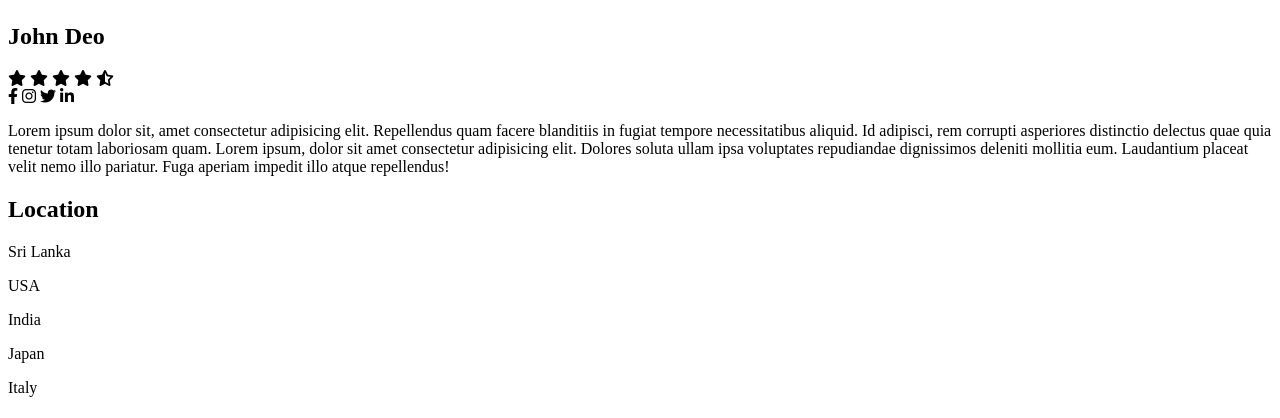
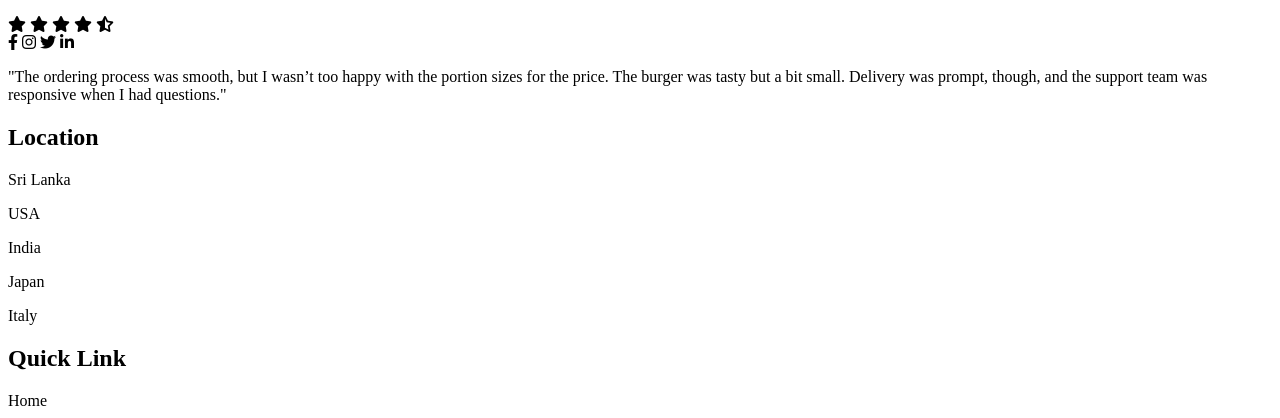
Before and after one commit to Casperlaiyuansoon/IntergrativeAssignment, a PHP site: page /review.php in a window 1280 px wide. Shown: the part 2329-2747 px from the top of the page. Run offline with PHP 8.4, Linux system fonts and the light colour scheme; some libraries are stand-ins or nearby versions.

Commit message:
Update about.php&Review.php

```diff
--- a/FoodOrderingSystem/app/view/review.php
+++ b/FoodOrderingSystem/app/view/review.php
@@ -68,12 +68,7 @@
                 </div>
 
                 <p>
-                    Lorem ipsum dolor sit, amet consectetur adipisicing elit. Repellendus quam facere
-                    blanditiis in fugiat tempore necessitatibus aliquid. Id adipisci, rem corrupti
-                    asperiores distinctio delectus quae quia tenetur totam laboriosam quam. Lorem ipsum,
-                    dolor sit amet consectetur adipisicing elit. Dolores soluta ullam ipsa voluptates
-                    repudiandae dignissimos deleniti mollitia eum. Laudantium placeat velit nemo illo
-                    pariatur. Fuga aperiam impedit illo atque repellendus!
+                  "Amazing experience! The interface is super user-friendly, and I love how easy it is to customize my order. The food arrived on time, still hot and fresh. I’ll definitely be ordering again soon. Highly recommend!"
                 </p>
 
             </div>
@@ -105,12 +100,7 @@
                 </div>
 
                 <p>
-                    Lorem ipsum dolor sit, amet consectetur adipisicing elit. Repellendus quam facere
-                    blanditiis in fugiat tempore necessitatibus aliquid. Id adipisci, rem corrupti
-                    asperiores distinctio delectus quae quia tenetur totam laboriosam quam. Lorem ipsum,
-                    dolor sit amet consectetur adipisicing elit. Dolores soluta ullam ipsa voluptates
-                    repudiandae dignissimos deleniti mollitia eum. Laudantium placeat velit nemo illo
-                    pariatur. Fuga aperiam impedit illo atque repellendus!
+  "Good selection of menu items and the delivery was fast. My only complaint is that the app froze once when I was trying to update my cart, but overall, a great experience. The lasagna was delicious!"
                 </p>
 
             </div>
@@ -142,12 +132,7 @@
                 </div>
 
                 <p>
-                    Lorem ipsum dolor sit, amet consectetur adipisicing elit. Repellendus quam facere
-                    blanditiis in fugiat tempore necessitatibus aliquid. Id adipisci, rem corrupti
-                    asperiores distinctio delectus quae quia tenetur totam laboriosam quam. Lorem ipsum,
-                    dolor sit amet consectetur adipisicing elit. Dolores soluta ullam ipsa voluptates
-                    repudiandae dignissimos deleniti mollitia eum. Laudantium placeat velit nemo illo
-                    pariatur. Fuga aperiam impedit illo atque repellendus!
+"This is my go-to food ordering app. I love the variety of options, from healthy meals to comfort food. The tracking system is accurate, and the customer service is excellent. The salmon steak was perfectly cooked!"
                 </p>
 
             </div>
@@ -179,12 +164,7 @@
                 </div>
 
                 <p>
-                    Lorem ipsum dolor sit, amet consectetur adipisicing elit. Repellendus quam facere
-                    blanditiis in fugiat tempore necessitatibus aliquid. Id adipisci, rem corrupti
-                    asperiores distinctio delectus quae quia tenetur totam laboriosam quam. Lorem ipsum,
-                    dolor sit amet consectetur adipisicing elit. Dolores soluta ullam ipsa voluptates
-                    repudiandae dignissimos deleniti mollitia eum. Laudantium placeat velit nemo illo
-                    pariatur. Fuga aperiam impedit illo atque repellendus!
+"The ordering process was smooth, but I wasn’t too happy with the portion sizes for the price. The burger was tasty but a bit small. Delivery was prompt, though, and the support team was responsive when I had questions."
                 </p>
 
             </div>
```
Also changed, not shown: FoodOrderingSystem/app/view/about.php (+4 -4 lines).
